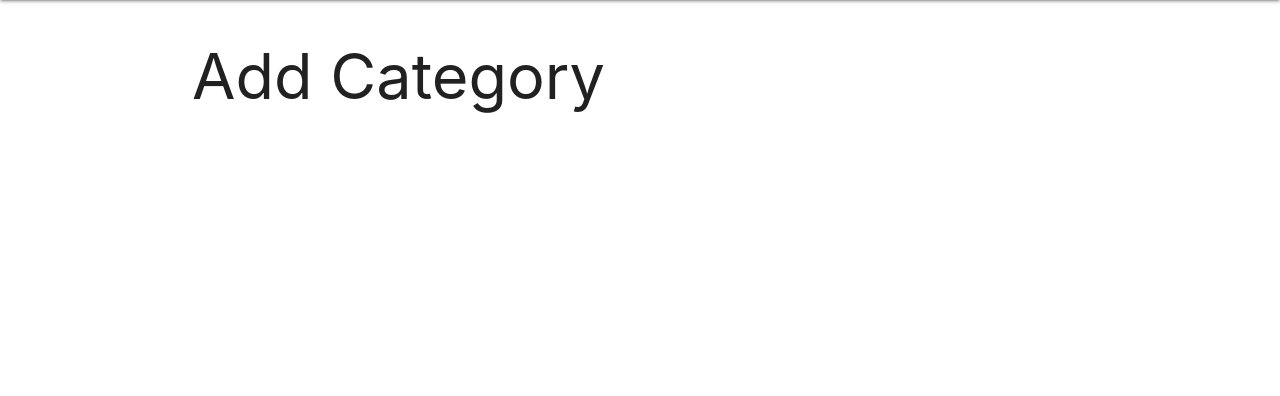
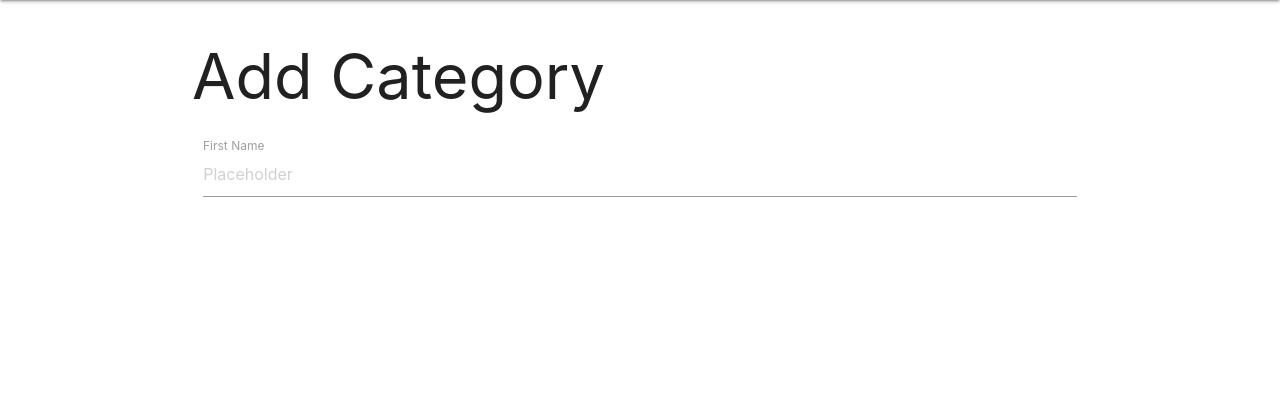
Before and after one commit to ccp84/taskmanager, a Flask app: page /add_category in a window 1280 px wide. Shown: the part 64-460 px from the top of the page. Run offline with Flask 2, Linux system fonts and the light colour scheme.

Commit message:
html>add form to categories page

```diff
--- a/taskmanager/templates/add_category.html
+++ b/taskmanager/templates/add_category.html
@@ -1,6 +1,17 @@
 {% extends "base.html" %}
 {% block content %}
 
-    <h1>Add Category</h1>
+<h1>Add Category</h1>
+
+<div class="row">
+  <form class="col s12">
+    <div class="row">
+      <div class="input-field col s12">
+        <input placeholder="Placeholder" id="first_name" type="text" class="validate">
+        <label for="first_name">First Name</label>
+      </div>
+    </div>
+  </form>
+</div>
 
 {% endblock %}
```
